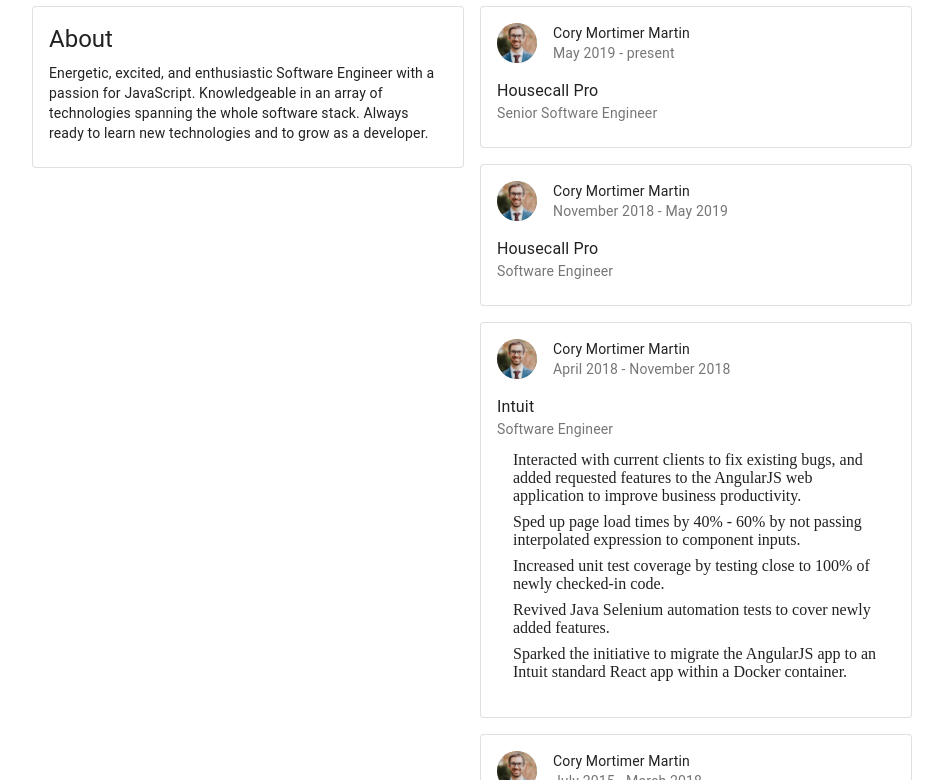
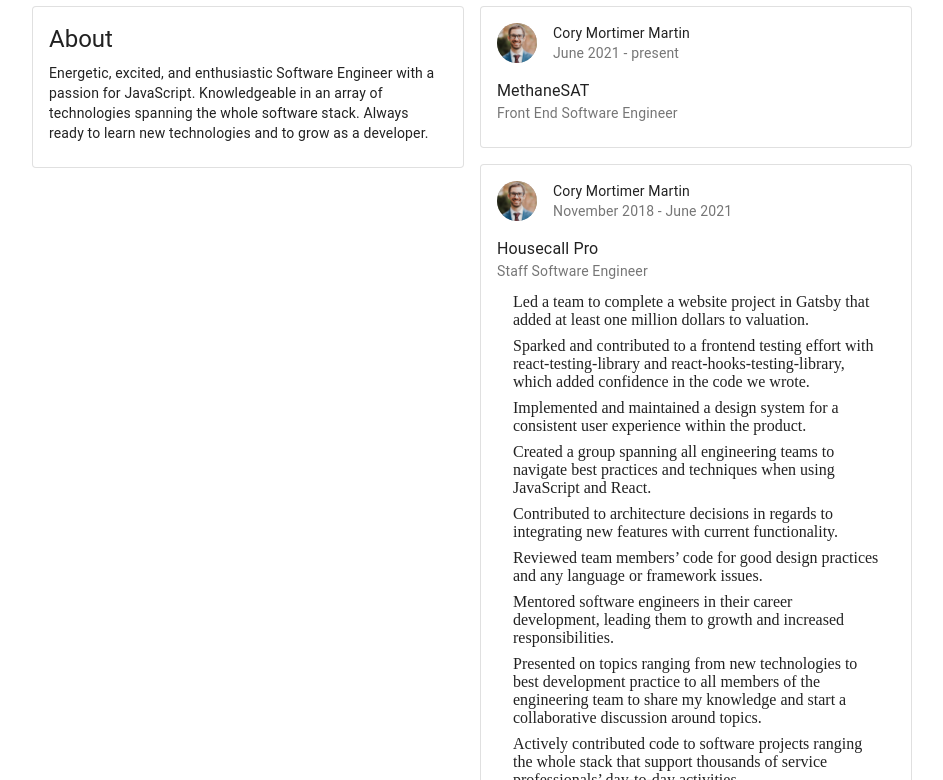
Before and after one commit to CoryMortimer/Website, a Gatsby site: page / in a window 1280 px wide. Shown: the part 520-1300 px from the top of the page, without its empty margins (168-1111 px from the left). Built offline with nearby package versions, Linux system fonts and the light colour scheme; Gatsby itself is replaced by a stand-in of ours; some packages are replaced by stand-ins of ours.

Commit message:
Update experience

```diff
--- a/src/profile-data/2018-11-housecall-pro.mdx
+++ b/src/profile-data/2018-11-housecall-pro.mdx
@@ -1,10 +1,20 @@
 ---
 title: "Housecall Pro"
 startDate: "2018-11"
-endDate: "2019-05"
+endDate: "2021-06"
 ---
 
 import MarkdownProfileLayout from '../markdown-layout/MarkdownProfileLayout'
 export default MarkdownProfileLayout
 
-Software Engineer
+Staff Software Engineer
+
+- Led a team to complete a website project in Gatsby that added at least one million dollars to valuation.
+- Sparked and contributed to a frontend testing effort with react-testing-library and react-hooks-testing-library, which added confidence in the code we wrote.
+- Implemented and maintained a design system for a consistent user experience within the product.
+- Created a group spanning all engineering teams to navigate best practices and techniques when using JavaScript and React.
+- Contributed to architecture decisions in regards to integrating new features with current functionality.
+- Reviewed team members’ code for good design practices and any language or framework issues.
+- Mentored software engineers in their career development, leading them to growth and increased responsibilities.
+- Presented on topics ranging from new technologies to best development practice to all members of the engineering team to share my knowledge and start a collaborative discussion around topics.
+- Actively contributed code to software projects ranging the whole stack that support thousands of service professionals’ day-to-day activities.
--- a/src/profile-data/2019-05-housecall-pro.mdx
+++ b/src/profile-data/2021-06-methanesat.mdx
@@ -1,9 +1,9 @@
 ---
-title: "Housecall Pro"
-startDate: "2019-05"
+title: "MethaneSAT"
+startDate: "2021-06"
 ---
 
 import MarkdownProfileLayout from '../markdown-layout/MarkdownProfileLayout'
 export default MarkdownProfileLayout
 
-Senior Software Engineer
+Front End Software Engineer
```
